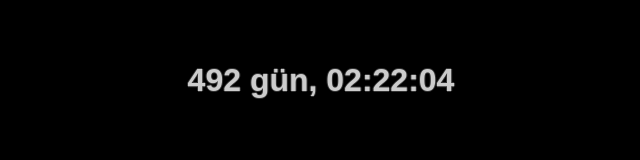
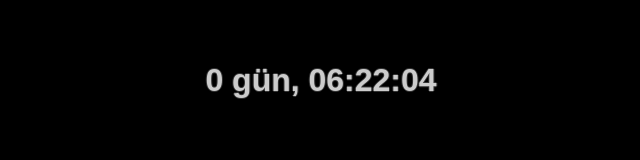
Before and after one commit to necdetuygur/sayac, a plain HTML site: page index.html in a window 1280 px wide. Shown: the whole page, without its empty margins (319-959 px from the left). Drawn offline with nearby package versions, Linux system fonts and the light colour scheme.

Commit message:
Update index.html

```diff
--- a/index.html
+++ b/index.html
@@ -60,7 +60,8 @@ window.onload=function(){
 	};
 
 	function tick(){
-		degistir('gecen_zaman',zaman_farki("2018-05-16 04:00:00"));
+		// degistir('gecen_zaman',zaman_farki("2018-05-16 04:00:00"));
+		degistir('gecen_zaman',zaman_farki("2019-09-20 00:00:00"));
 		setTimeout(tick,1000);
 	}; tick();
 };
```
